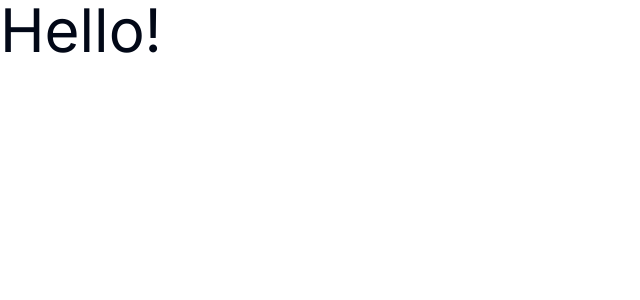
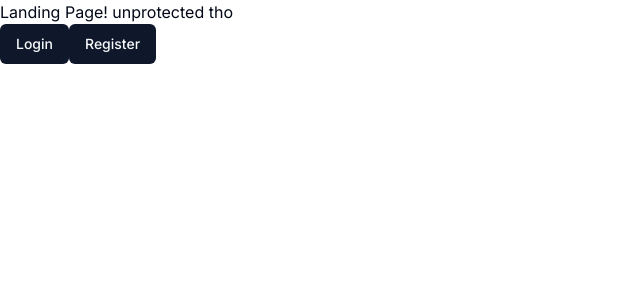
Before and after one commit to ishitav/Hacklytics2024_Pivot, a Next.js app in the folder hack24/: page / in a window 1280 px wide. Shown: the top 300 px of the page, without its empty margins (0-640 px from the left). Built offline with nearby package versions, Linux system fonts and the light colour scheme.

Commit message:
chatbot added on dashboard + login page (UI not done for login yet)

```diff
--- /dev/null
+++ b/hack24/app/(auth)/(routes)/layout.tsx
@@ -0,0 +1,14 @@
+const AuthLayout = ({
+    children
+    }: {
+    children: React.ReactNode;
+    }
+) => {
+    return (
+        <div className= "flex items-center justify-center h-full">
+            {children}
+        </div>
+    );
+}
+
+export default AuthLayout;
--- /dev/null
+++ b/hack24/app/(auth)/(routes)/sign-in/[[...sign-in]]/page.tsx
@@ -0,0 +1,6 @@
+import { SignIn } from "@clerk/nextjs";
+
+export default function Page() {
+  return <SignIn />;
+
+}
--- /dev/null
+++ b/hack24/app/(auth)/(routes)/sign-up/[[...sign-up]]/page.tsx
@@ -0,0 +1,6 @@
+import { SignUp } from "@clerk/nextjs";
+
+export default function Page() {
+  return <SignUp />;
+
+}
--- /dev/null
+++ b/hack24/app/(dashboard)/(routes)/dashboard/page.tsx
@@ -0,0 +1,49 @@
+"use client";
+import { useState } from 'react';
+
+const DashboardPage = () => {
+    const [messages, setMessages] = useState<Array<{ user: string, text: string }>>([]);
+    const [inputValue, setInputValue] = useState('');
+
+    const sendMessage = () => {
+        if (!inputValue.trim()) return;
+
+        const newUserMessage = { user: 'You', text: inputValue };
+        const botResponse = { user: 'Bot', text: `You said: "${inputValue}"` };
+
+        setMessages([...messages, newUserMessage, botResponse]);
+        setInputValue('');
+    };
+
+    return (
+        <div className="flex h-screen bg-[#121212] text-gray-300 font-inter">
+            <div className="w-1/2 flex flex-col rounded-r-3xl overflow-hidden shadow-lg">
+                <div className="flex-grow overflow-auto p-4 bg-[#1E1E1E]">
+                    {messages.map((msg, index) => (
+                        <div key={index} className={`p-3 my-2 text-sm rounded-md shadow transition-all ${msg.user === 'You' ? 'ml-auto bg-[#252525]' : 'mr-auto bg-[#1E1E1E]'}`}>
+                            <strong>{msg.user}:</strong> <span className="ml-2">{msg.text}</span>
+                        </div>
+                    ))}
+                </div>
+                <div className="p-4 bg-[#252525]">
+                    <div className="flex space-x-2">
+                        <input
+                            type="text"
+                            value={inputValue}
+                            onChange={(e) => setInputValue(e.target.value)}
+                            className="flex-grow p-2 rounded-full bg-[#1E1E1E] border-transparent focus:border-transparent focus:ring-0 transition-all"
+                            placeholder="Type a message..."
+                            onKeyDown={(e) => e.key === 'Enter' && sendMessage()}
+                        />
+                        <button onClick={sendMessage} className="p-2 rounded-full bg-[#4A148C] hover:bg-[#6A1B9A] focus:outline-none transition-all">Send</button>
+                    </div>
+                </div>
+            </div>
+            <div className="w-1/2 flex items-center justify-center bg-[#121212] rounded-l-3xl">
+                <p className="text-lg font-semibold">Your Interactive Chatbot</p>
+            </div>
+        </div>
+    );
+}
+
+export default DashboardPage;
--- /dev/null
+++ b/hack24/app/(dashboard)/(routes)/start/page.tsx
@@ -0,0 +1,14 @@
+import {Button} from "@/components/ui/button";
+import Link from "next/link";
+
+const StartPage = () => {
+
+    return(
+        <div>
+            protected page start
+
+        </div>
+    );
+}
+
+export default StartPage;
--- /dev/null
+++ b/hack24/app/(landing)/page.tsx
@@ -0,0 +1,25 @@
+import {Button} from "@/components/ui/button";
+import Link from "next/link";
+
+const LandingPage = () => {
+
+    return(
+        <div>
+            Landing Page! unprotected tho
+            <div>
+                <Link href = "/sign-in">
+                <Button>
+                    Login
+                </Button>
+                </Link>
+                <Link href = "/sign-up">
+                <Button>
+                    Register
+                </Button>
+                </Link>
+            </div>
+        </div>
+    );
+}
+
+export default LandingPage;
--- a/hack24/app/globals.css
+++ b/hack24/app/globals.css
@@ -1,13 +1,20 @@
 @tailwind base;
 @tailwind components;
 @tailwind utilities;
+
+
+html,
+body,
+:root {
+  height: 100%;
+}
 
 @layer base {
   :root {
     --background: 0 0% 100%;
     --foreground: 222.2 84% 4.9%;
 
-    --card: 0 0% 100%;
+    --card: 0 0% 100 %;
     --card-foreground: 222.2 84% 4.9%;
 
     --popover: 0 0% 100%;
--- a/hack24/app/layout.tsx
+++ b/hack24/app/layout.tsx
@@ -1,12 +1,13 @@
 import type { Metadata } from "next";
 import { Inter } from "next/font/google";
 import "./globals.css";
+import { ClerkProvider } from '@clerk/nextjs'
 
 const inter = Inter({ subsets: ["latin"] });
 
 export const metadata: Metadata = {
-  title: "Create Next App",
-  description: "Generated by create next app",
+  title: "Hacklytics 2024 Crisis Tool",
+  description: "Hacklytics 2024 Crisis Project",
 };
 
 export default function RootLayout({
@@ -15,8 +16,10 @@
   children: React.ReactNode;
 }>) {
   return (
-    <html lang="en">
-      <body className={inter.className}>{children}</body>
-    </html>
+    <ClerkProvider>
+      <html lang="en">
+        <body className={inter.className}>{children}</body>
+      </html>
+    </ClerkProvider>
   );
 }
--- a/hack24/app/page.tsx
+++ /dev/null
@@ -1,7 +0,0 @@
-import Image from "next/image";
-
-export default function Home() {
-  return (
-    <p className = "text-6xl">Hello!</p>
-    );
-}
--- /dev/null
+++ b/hack24/components/ui/button.tsx
@@ -0,0 +1,56 @@
+import * as React from "react"
+import { Slot } from "@radix-ui/react-slot"
+import { cva, type VariantProps } from "class-variance-authority"
+
+import { cn } from "@/lib/utils"
+
+const buttonVariants = cva(
+  "inline-flex items-center justify-center whitespace-nowrap rounded-md text-sm font-medium ring-offset-background transition-colors focus-visible:outline-none focus-visible:ring-2 focus-visible:ring-ring focus-visible:ring-offset-2 disabled:pointer-events-none disabled:opacity-50",
+  {
+    variants: {
+      variant: {
+        default: "bg-primary text-primary-foreground hover:bg-primary/90",
+        destructive:
+          "bg-destructive text-destructive-foreground hover:bg-destructive/90",
+        outline:
+          "border border-input bg-background hover:bg-accent hover:text-accent-foreground",
+        secondary:
+          "bg-secondary text-secondary-foreground hover:bg-secondary/80",
+        ghost: "hover:bg-accent hover:text-accent-foreground",
+        link: "text-primary underline-offset-4 hover:underline",
+      },
+      size: {
+        default: "h-10 px-4 py-2",
+        sm: "h-9 rounded-md px-3",
+        lg: "h-11 rounded-md px-8",
+        icon: "h-10 w-10",
+      },
+    },
+    defaultVariants: {
+      variant: "default",
+      size: "default",
+    },
+  }
+)
+
+export interface ButtonProps
+  extends React.ButtonHTMLAttributes<HTMLButtonElement>,
+    VariantProps<typeof buttonVariants> {
+  asChild?: boolean
+}
+
+const Button = React.forwardRef<HTMLButtonElement, ButtonProps>(
+  ({ className, variant, size, asChild = false, ...props }, ref) => {
+    const Comp = asChild ? Slot : "button"
+    return (
+      <Comp
+        className={cn(buttonVariants({ variant, size, className }))}
+        ref={ref}
+        {...props}
+      />
+    )
+  }
+)
+Button.displayName = "Button"
+
+export { Button, buttonVariants }
--- a/hack24/package.json
+++ b/hack24/package.json
@@ -9,16 +9,21 @@
     "lint": "next lint"
   },
   "dependencies": {
+    "@clerk/nextjs": "^4.29.7",
+    "@radix-ui/react-slot": "^1.0.2",
     "class-variance-authority": "^0.7.0",
     "clsx": "^2.1.0",
+    "leaflet": "^1.9.4",
     "lucide-react": "^0.323.0",
     "next": "14.1.0",
     "react": "^18",
     "react-dom": "^18",
+    "react-leaflet": "^4.2.1",
     "tailwind-merge": "^2.2.1",
     "tailwindcss-animate": "^1.0.7"
   },
   "devDependencies": {
+    "@types/leaflet": "^1.9.8",
     "@types/node": "^20",
     "@types/react": "^18",
     "@types/react-dom": "^18",
```
Also changed, not shown: hack24/middleware.ts (added, +9 -0 lines), 2 other files (tests, documents, lock files or other folders).
